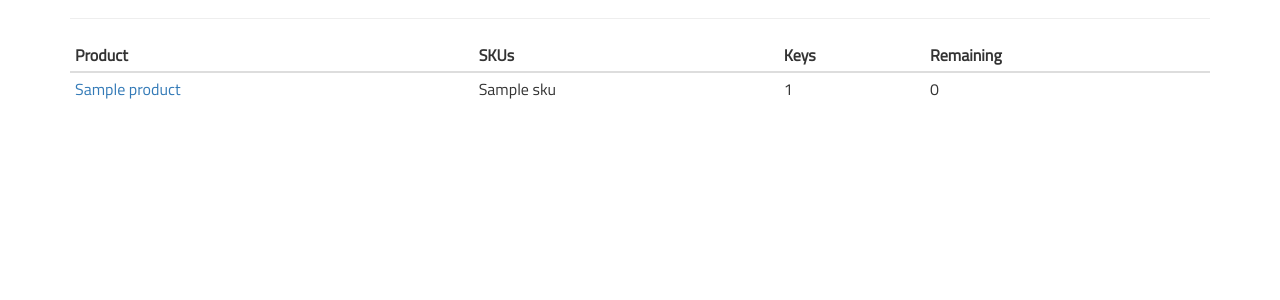
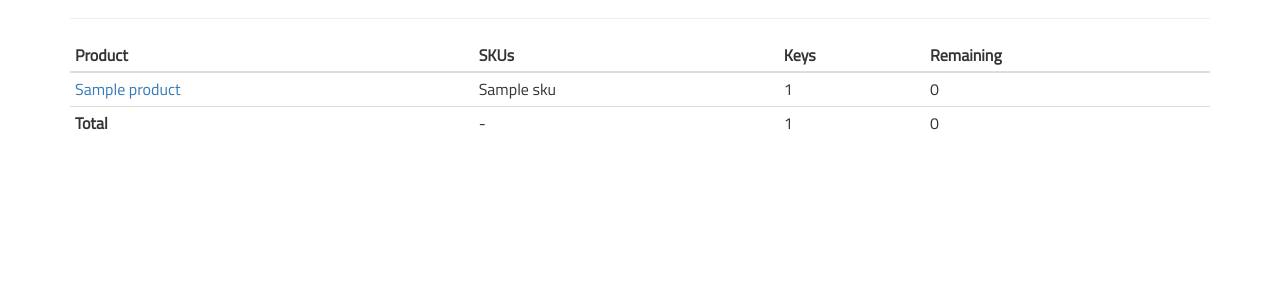
Before and after one commit to ComSSA/keydist, a Django app: page /keys/product/list in a window 1280 px wide. Shown: the part 228-528 px from the top of the page. Run offline with Django 3.2, Linux system fonts and the light colour scheme; a user stored in the database is signed in; tables that the repository leaves empty hold one stand-in row (values such as "Sample post"); parts of the project's set-up code (start-up, migrations or seed data) failed here and were passed over; some libraries are stand-ins or nearby versions.

Commit message:
show total key stats at the bottom of product list

```diff
--- a/keys/templates/keys/products/list.html
+++ b/keys/templates/keys/products/list.html
@@ -35,6 +35,12 @@
 			<td>{{ product.total_unallocated_keys }}</td>
 		</tr>
 	{% endfor %}
+	<tr>
+		<td><strong>Total</strong></td>
+		<td>-</td>
+		<td>{{ total_keys }}</td>
+		<td>{{ total_unallocated_keys }}</td>
+	</tr>
 </tbody>
 {% endblock %}
 
--- a/keys/views.py
+++ b/keys/views.py
@@ -60,6 +60,12 @@ class ProductDetail(KeydistDetailView):
 class ProductList(KeydistListView):
     model = Product
     template_name = 'keys/products/list.html'
+
+    def get_context_data(self, **kwargs):
+        context = super(ProductList, self).get_context_data(**kwargs)
+        context['total_keys'] = Key.objects.count()
+        context['total_unallocated_keys'] = Key.objects.filter(allocated_to = None).count()
+        return context
 
 class ProductDelete(KeydistDeleteView):
     model = Product
```
